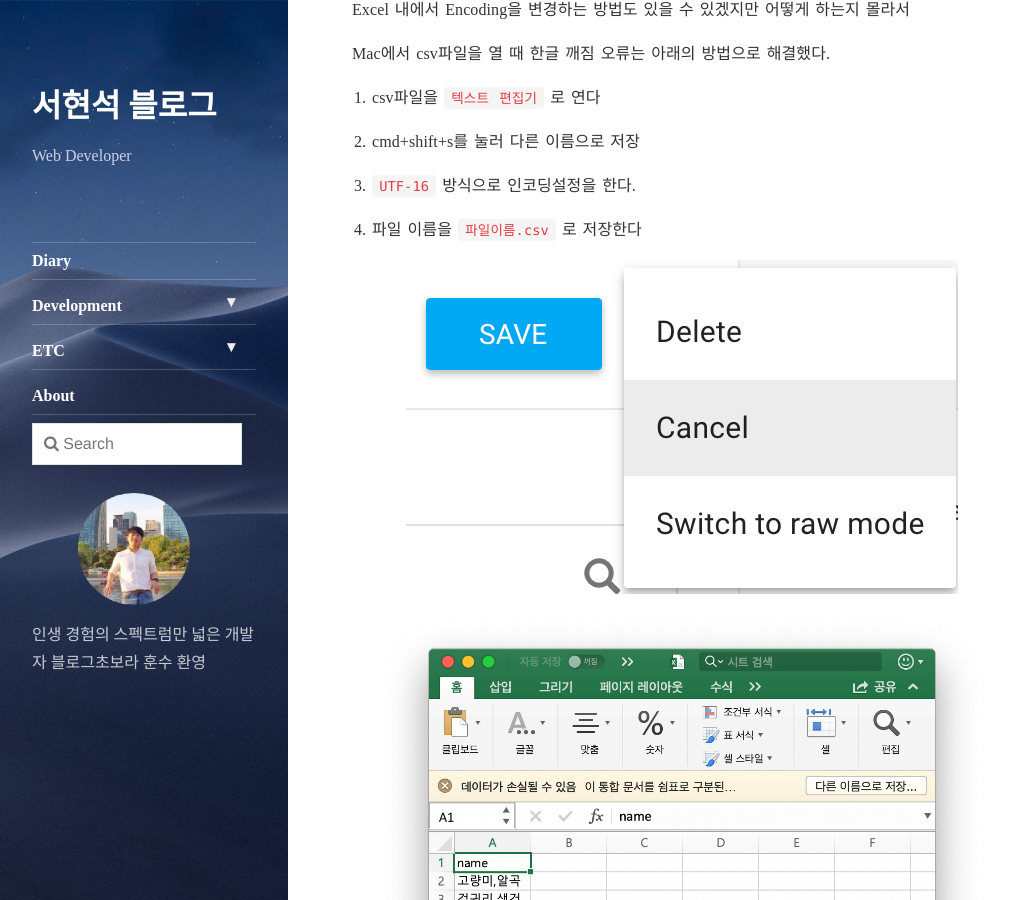
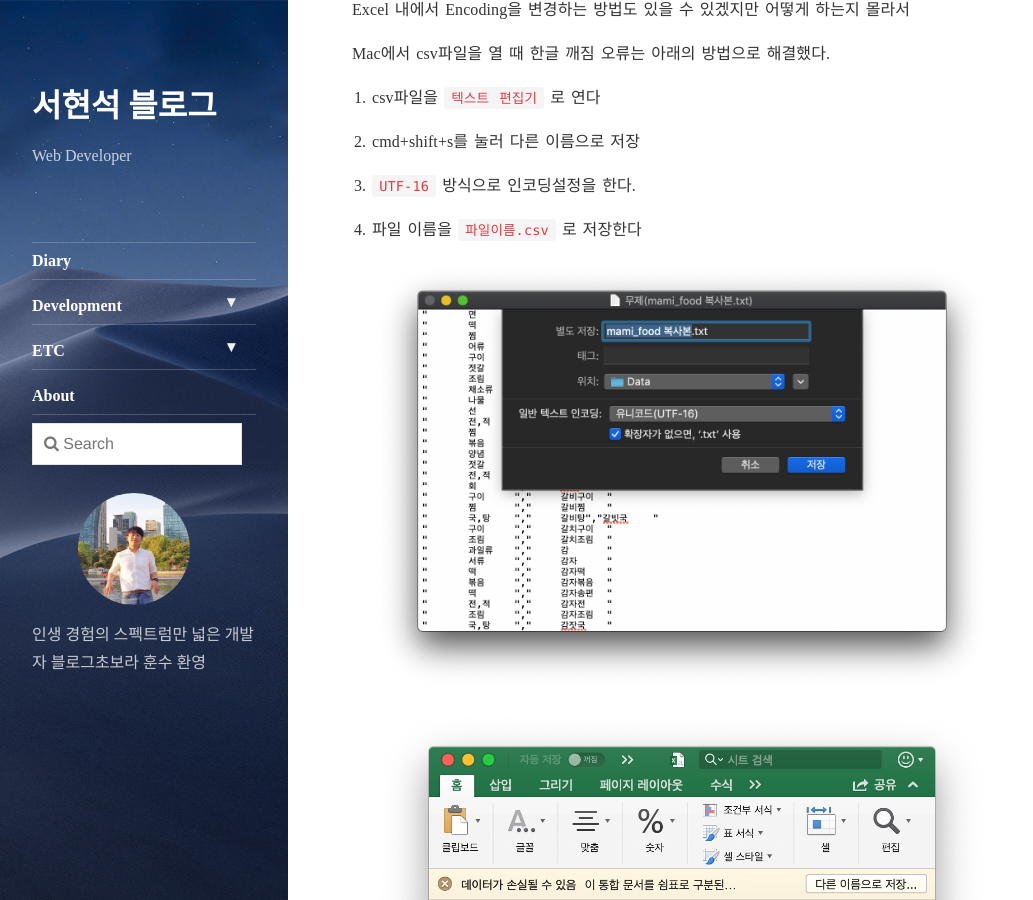
Before and after one commit to samslow/samslow.github.io, a Jekyll site: the page built from _posts/2018-12-09-Dialog Flow에 csv 넣기.md, in a window 1280 px wide and 900 px high, scrolled down 1445 px. Shown: the whole window, without its empty margins (0-1033 px from the left). Built offline with Jekyll 4.4.1, drawn with Linux system fonts in a browser that asks for light colours; nearby versions of some CDN libraries; comment, search, counter and statistics services are not loaded.

Commit message:
Update img src bug fix 6
Signed-off-by: samslow <shsvkdldj@likelion.org>

```diff
--- a/_posts/2018-12-09-Dialog Flow에 csv 넣기.md
+++ b/_posts/2018-12-09-Dialog Flow에 csv 넣기.md
@@ -38,7 +38,7 @@ Mac에서 csv파일을 열 때 한글 깨짐 오류는 아래의 방법으로
 
 4. 파일 이름을 `파일이름.csv` 로 저장한다
 
-   ![스크린샷 2018-12-09 오전 12.10.02](/assets/post_img/스크린샷 2018-12-09 오전 12.18.21.png)
+   ![스크린샷 2018-12-09 오전 12.10.02](/assets/post_img/screenshot12.10.02.png)
 
    ![image-20181209001421956](/assets/post_img/image-20181209001421956.png)
 
@@ -54,7 +54,7 @@ Mac에서 csv파일을 열 때 한글 깨짐 오류는 아래의 방법으로
 
 그래서 조금더 짱구를 굴려서 Entity를 추가하고 오른쪽 위 `···`버튼을 눌러 `Switch to raw mode` 에서 데이터를 긁어서 넣어보는 시도를 해보았다.
 
-![스크린샷 2018-12-09 오전 12.18.21](/assets/post_img/스크린샷%2018-12-09%오전%12.18.21.png)
+![스크린샷 2018-12-09 오전 12.18.21](/assets/post_img/스크린샷%202018-12-09%20오전%2012.18.21.png)
 
 이번에는 `CSV format` 이 안 맞다는 아래와 같은 오류가 뜬다.
 
```
